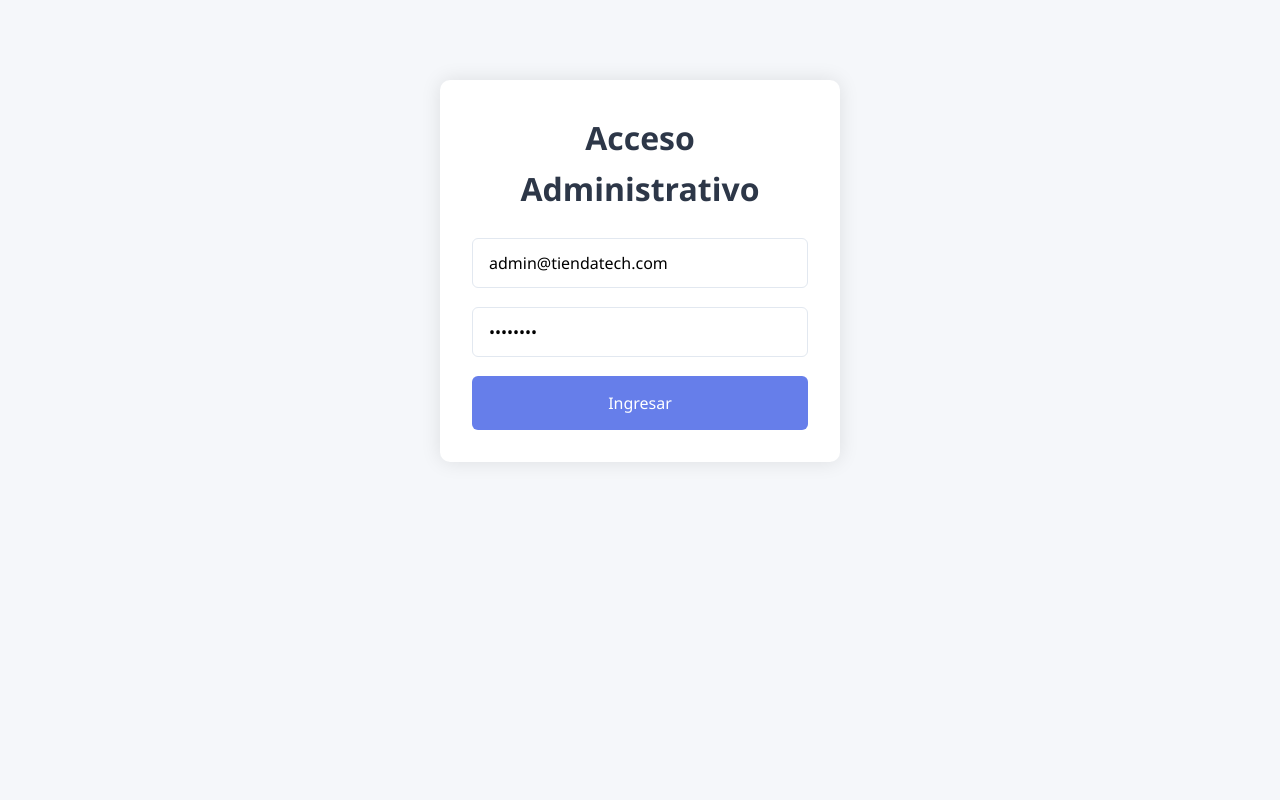
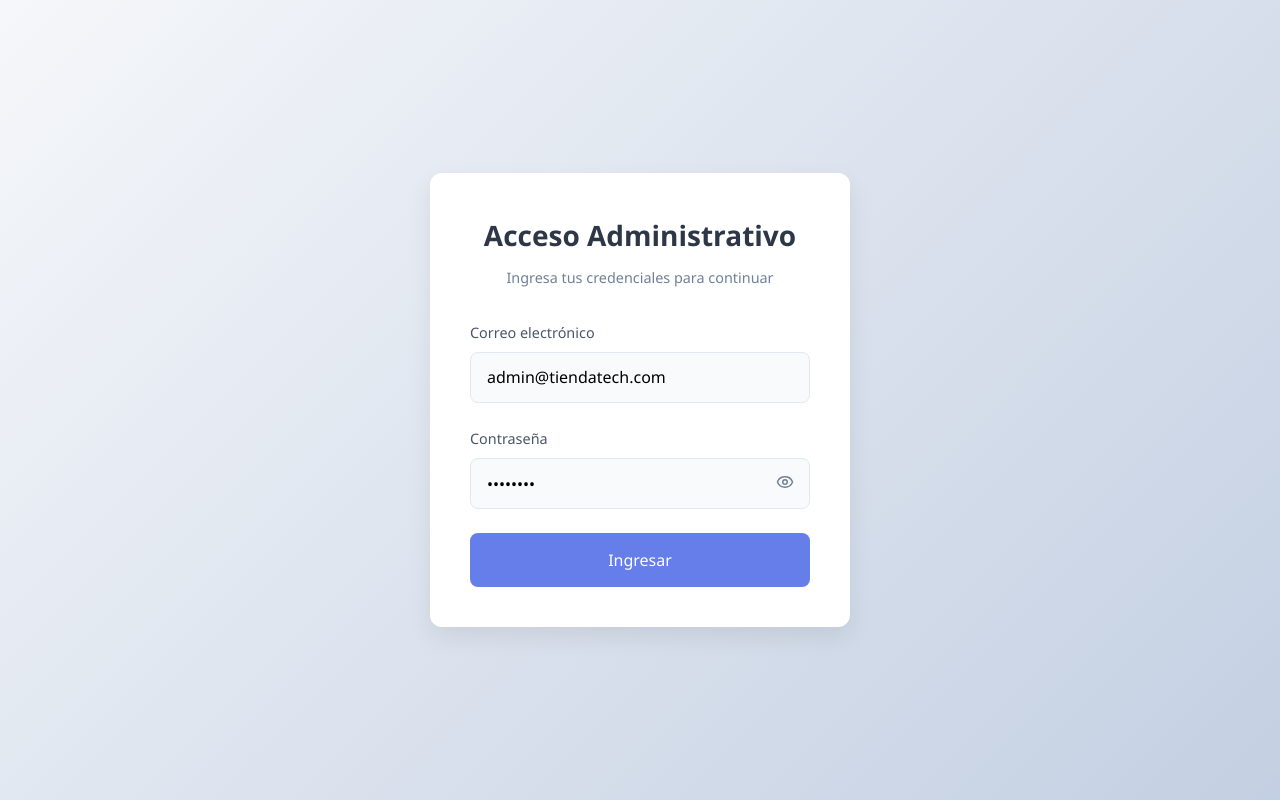
Before and after one commit to Usiel-03A7/front, a React (Vite) app: page /login in a window 1280 px wide. Built offline with nearby package versions, Linux system fonts and the light colour scheme; no server answers.

Commit message:
add a beauti login view

```diff
--- a/src/styles/Auth.css
+++ b/src/styles/Auth.css
@@ -1,57 +1,140 @@
 .auth-container {
-  max-width: 400px;
-  margin: 5rem auto;
-  padding: 2rem;
-  background: #fff;
-  border-radius: 10px;
-  box-shadow: 0 0 20px rgba(0, 0, 0, 0.1);
+  display: flex;
+  justify-content: center;
+  align-items: center;
+  min-height: 100vh;
+  background: linear-gradient(135deg, #f5f7fa 0%, #c3cfe2 100%);
+  padding: 1rem;
 }
 
-.auth-container h1 {
+.auth-card {
+  background: white;
+  border-radius: 12px;
+  box-shadow: 0 10px 25px rgba(0, 0, 0, 0.08);
+  padding: 2.5rem;
+  width: 100%;
+  max-width: 420px;
+  animation: fadeIn 0.3s ease-out;
+}
+
+.auth-header {
   text-align: center;
+  margin-bottom: 2rem;
+}
+
+.auth-header h1 {
   color: #2d3748;
+  font-size: 1.75rem;
+  margin-bottom: 0.5rem;
+}
+
+.auth-header p {
+  color: #718096;
+  font-size: 0.9rem;
+}
+
+.input-group {
   margin-bottom: 1.5rem;
 }
 
-.auth-container form {
-  display: flex;
-  flex-direction: column;
-  gap: 1.2rem;
+.input-group label {
+  display: block;
+  margin-bottom: 0.5rem;
+  color: #4a5568;
+  font-weight: 500;
+  font-size: 0.9rem;
 }
 
-.auth-container input {
-  padding: 0.8rem 1rem;
+.input-field {
+  width: 100%;
+  padding: 0.85rem 1rem;
   border: 1px solid #e2e8f0;
-  border-radius: 6px;
+  border-radius: 8px;
   font-size: 1rem;
-  transition: border 0.3s;
+  transition: all 0.3s ease;
+  background-color: #f8fafc;
 }
 
-.auth-container input:focus {
+.input-field:focus {
+  outline: none;
   border-color: #667eea;
-  outline: none;
+  box-shadow: 0 0 0 3px rgba(102, 126, 234, 0.1);
 }
 
-.auth-container button {
+.password-input-container {
+  position: relative;
+}
+
+.password-toggle {
+  position: absolute;
+  right: 12px;
+  top: 50%;
+  transform: translateY(-50%);
+  background: none;
+  border: none;
+  cursor: pointer;
+  color: #718096;
+  padding: 0.25rem;
+  border-radius: 4px;
+}
+
+.password-toggle:hover {
+  color: #4a5568;
+}
+
+.submit-button {
+  width: 100%;
+  padding: 1rem;
   background: #667eea;
   color: white;
   border: none;
-  padding: 1rem;
-  border-radius: 6px;
+  border-radius: 8px;
   font-size: 1rem;
+  font-weight: 500;
   cursor: pointer;
-  transition: background 0.3s;
+  transition: all 0.3s ease;
+  display: flex;
+  align-items: center;
+  justify-content: center;
+  gap: 0.5rem;
 }
 
-.auth-container button:hover {
+.submit-button:hover {
   background: #5a67d8;
 }
 
+.submit-button:disabled {
+  background: #a0aec0;
+  cursor: not-allowed;
+}
+
 .error-message {
-  background: #fed7d7;
+  background: #fff5f5;
   color: #e53e3e;
-  padding: 0.8rem;
-  border-radius: 6px;
-  margin-bottom: 1rem;
-  text-align: center;
+  padding: 0.75rem 1rem;
+  border-radius: 8px;
+  margin-bottom: 1.5rem;
+  font-size: 0.9rem;
+  border-left: 4px solid #e53e3e;
 }
+
+@keyframes fadeIn {
+  from {
+    opacity: 0;
+    transform: translateY(10px);
+  }
+  to {
+    opacity: 1;
+    transform: translateY(0);
+  }
+}
+
+@keyframes spin {
+  to {
+    transform: rotate(360deg);
+  }
+}
+
+.animate-spin {
+  animation: spin 1s linear infinite;
+}
--- a/src/views/auth/Login.jsx
+++ b/src/views/auth/Login.jsx
@@ -1,49 +1,105 @@
 import { useState } from 'react';
 import { useAuth } from '../../context/AuthContext';
 import { useNavigate } from 'react-router-dom';
+import { Eye, EyeOff, Loader2 } from 'lucide-react';
 import '../../styles/Auth.css';
 
 const Login = () => {
   const [email, setEmail] = useState('admin@tiendatech.com');
   const [password, setPassword] = useState('Admin123');
+  const [showPassword, setShowPassword] = useState(false);
+  const [isLoading, setIsLoading] = useState(false);
   const { signIn, error } = useAuth();
   const navigate = useNavigate();
 
   const handleSubmit = async (e) => {
     e.preventDefault();
+    setIsLoading(true);
     try {
       await signIn(email, password);
       navigate('/');
     } catch (err) {
       console.error("Error de autenticación:", err);
+    } finally {
+      setIsLoading(false);
     }
+  };
+
+  const togglePasswordVisibility = () => {
+    setShowPassword(!showPassword);
   };
 
   return (
     <div className="auth-container">
+      <div className="auth-card">
+        <div className="auth-header">
           <h1>Acceso Administrativo</h1>
-      {error && <div className="error-message">
-        Error: {error.includes("wrong-password")
+          <p>Ingresa tus credenciales para continuar</p>
+        </div>
+
+        {error && (
+          <div className="error-message">
+            {error.includes("wrong-password")
               ? "Contraseña incorrecta"
               : error.includes("user-not-found")
                 ? "Usuario no registrado"
-            : error}
-      </div>}
+                : "Error al iniciar sesión"}
+          </div>
+        )}
+
         <form onSubmit={handleSubmit}>
+          <div className="input-group">
+            <label htmlFor="email">Correo electrónico</label>
             <input
+              id="email"
               type="email"
               value={email}
               onChange={(e) => setEmail(e.target.value)}
+              placeholder="admin@tiendatech.com"
               required
+              className="input-field"
             />
+          </div>
+
+          <div className="input-group">
+            <label htmlFor="password">Contraseña</label>
+            <div className="password-input-container">
               <input
-          type="password"
+                id="password"
+                type={showPassword ? "text" : "password"}
                 value={password}
                 onChange={(e) => setPassword(e.target.value)}
+                placeholder="••••••••"
                 required
+                className="input-field"
               />
-        <button type="submit">Ingresar</button>
+              <button
+                type="button"
+                className="password-toggle"
+                onClick={togglePasswordVisibility}
+                aria-label={showPassword ? "Ocultar contraseña" : "Mostrar contraseña"}
+              >
+                {showPassword ? <EyeOff size={18} /> : <Eye size={18} />}
+              </button>
+            </div>
+          </div>
+
+          <button
+            type="submit"
+            className="submit-button"
+            disabled={isLoading}
+          >
+            {isLoading ? (
+              <>
+                <Loader2 className="animate-spin" size={18} />
+                <span>Procesando...</span>
+              </>
+            ) : (
+              "Ingresar"
+            )}
+          </button>
         </form>
+      </div>
     </div>
   );
 };
```
Lines whose indentation alone changed are shown as unchanged.
